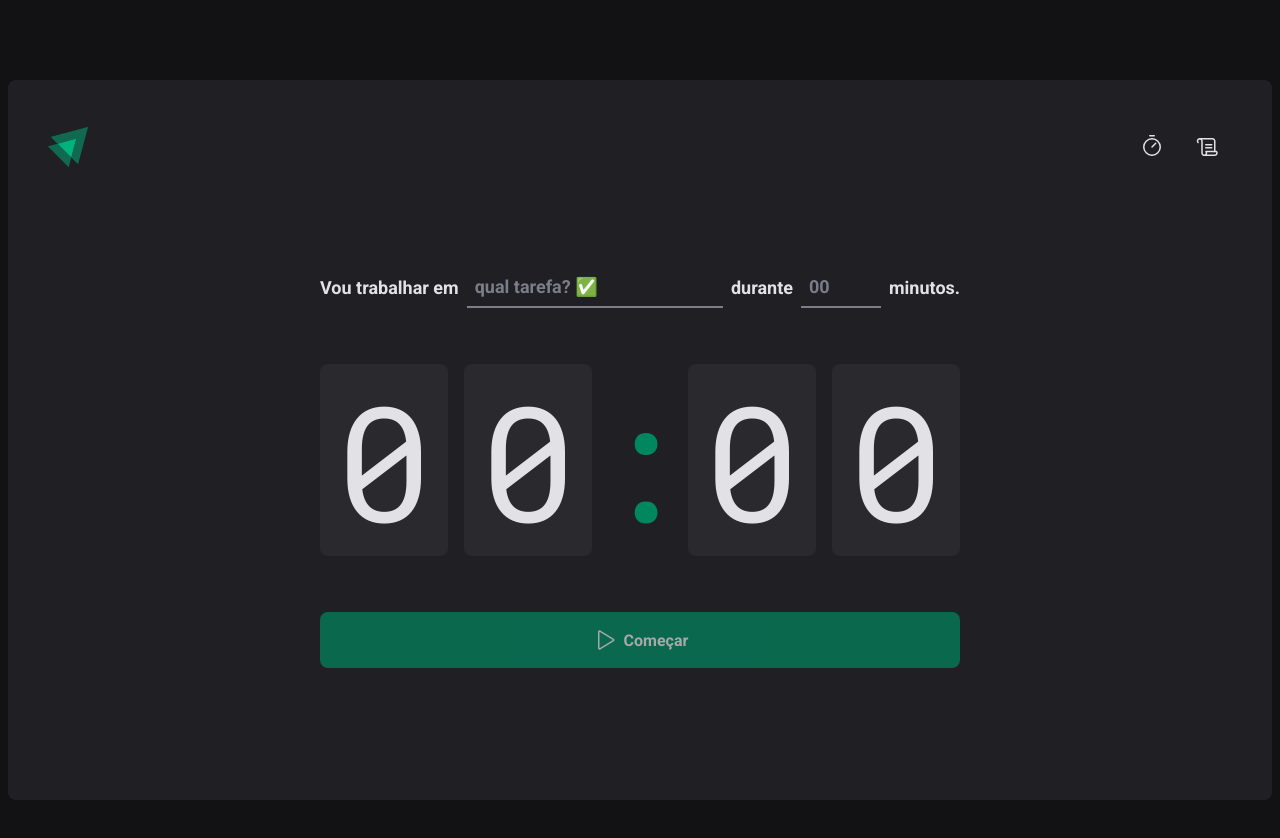
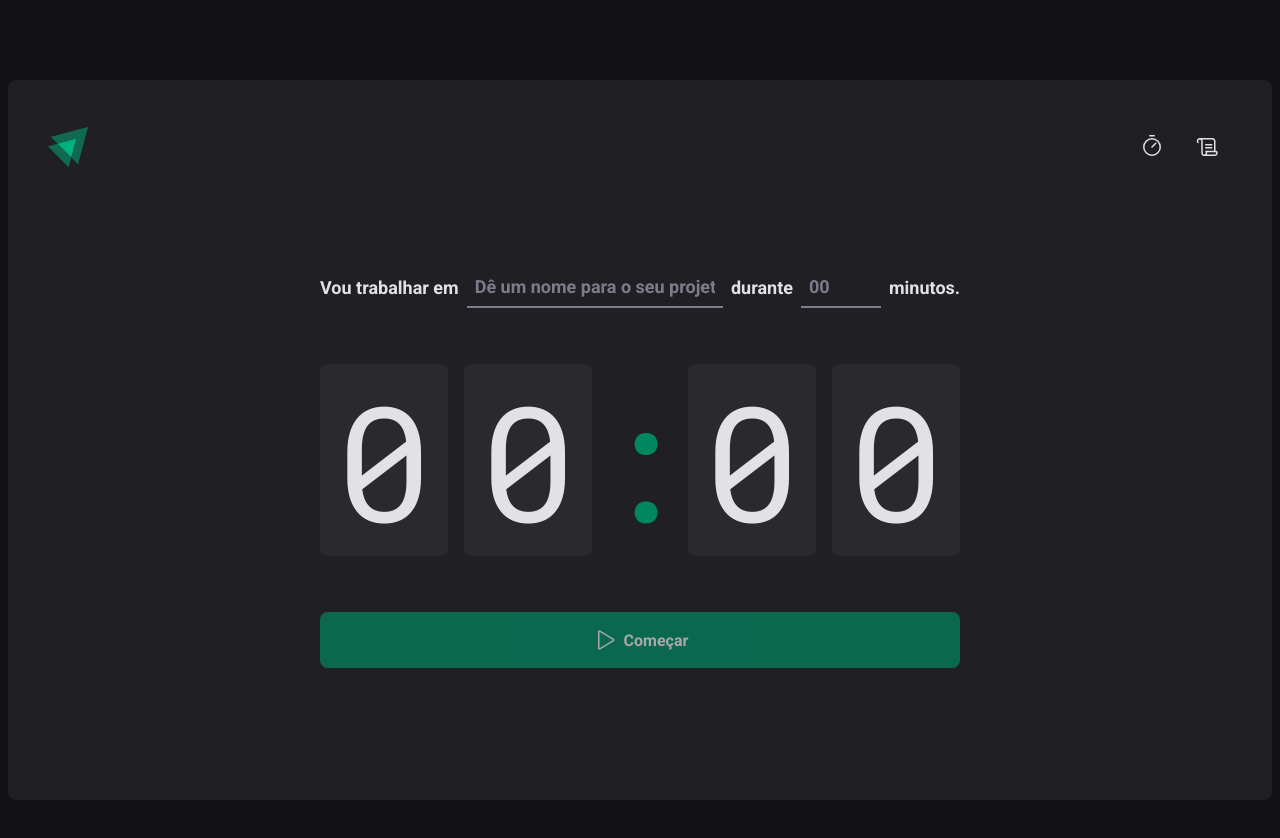
Before and after one commit to jonathancs/reactPomodoro, a React (Vite) app: page / in a window 1280 px wide. Shown: the top 838 px of the page. Built offline with nearby package versions, Linux system fonts and the light colour scheme.

Commit message:
3 validando formularios

```diff
--- a/package.json
+++ b/package.json
@@ -14,6 +14,7 @@
     "phosphor-react": "^1.4.1",
     "react": "^18.2.0",
     "react-dom": "^18.2.0",
+    "react-hook-form": "^7.51.4",
     "react-router-dom": "^6.23.1",
     "styled-components": "^6.1.11"
   },
--- a/src/pages/Home/index.tsx
+++ b/src/pages/Home/index.tsx
@@ -1,21 +1,54 @@
-import { Play } from "phosphor-react";
-import { CountdownContainer, FormContainer, HomeContainer, MinutesAmountInput, Separator, StartCountdownButton, TaskInput } from "./styles";
+import { Play } from 'phosphor-react'
+import { useForm } from 'react-hook-form'
+import { zodResolver } from '@hookform/resolvers/zod'
+import * as zod from 'zod'
 
-export function Home () {
+import {
+  CountdownContainer,
+  FormContainer,
+  HomeContainer,
+  MinutesAmountInput,
+  Separator,
+  StartCountdownButton,
+  TaskInput,
+} from './styles'
+
+const newCycleFormValidationSchema = zod.object({
+  task: zod.string().min(1, 'Informe a tarefa'),
+  minutesAmount: zod
+    .number()
+    .min(5, 'O ciclo precisa ser de no mínimo 5 minutos.')
+    .max(60, 'O ciclo precisa ser de no máximo 60 minutos.'),
+})
+
+export function Home() {
+  const { register, handleSubmit, watch } = useForm({
+    resolver: zodResolver(newCycleFormValidationSchema),
+  })
+
+  function handleCreateNewCycle(data: any) {
+    console.log(data)
+  }
+  const task = watch('task')
+  const isSubmitDisable = !task
   return (
     <HomeContainer>
-            <form action="">
+      <form onSubmit={handleSubmit(handleCreateNewCycle)}>
         <FormContainer>
           <label htmlFor="task">Vou trabalhar em</label>
-                    <TaskInput id="task" list="task-suggestions" placeholder="qual tarefa? ✅"/>
-
+          <TaskInput
+            id="task"
+            list="task-suggestions"
+            placeholder="Dê um nome para o seu projeto"
+            {...register('task')}
+          />
           <datalist id="task-suggestions">
-                        <option value="arrumar casa"></option>
-                        <option value="trabalhar"></option>
-                        <option value="se alongar"></option>
+            <option value="Projeto 1" />
+            <option value="Projeto 2" />
+            <option value="Projeto 3" />
+            <option value="Banana" />
           </datalist>
-
-                    <label htmlFor="">durante</label>
+          <label htmlFor="minutesAmount">durante</label>
           <MinutesAmountInput
             type="number"
             id="minutesAmount"
@@ -23,12 +56,10 @@
             step={5}
             min={5}
             max={60}
-
+            {...register('minutesAmount', { valueAsNumber: true })}
           />
-
           <span>minutos.</span>
         </FormContainer>
-
         <CountdownContainer>
           <span>0</span>
           <span>0</span>
@@ -36,8 +67,7 @@
           <span>0</span>
           <span>0</span>
         </CountdownContainer>
-
-                <StartCountdownButton disabled type="submit">
+        <StartCountdownButton disabled={isSubmitDisable} type="submit">
           <Play size={24} />
           Começar
         </StartCountdownButton>
```
Also changed, not shown: 1 other file (tests, documents, lock files or other folders). Lines whose indentation alone changed are shown as unchanged.
